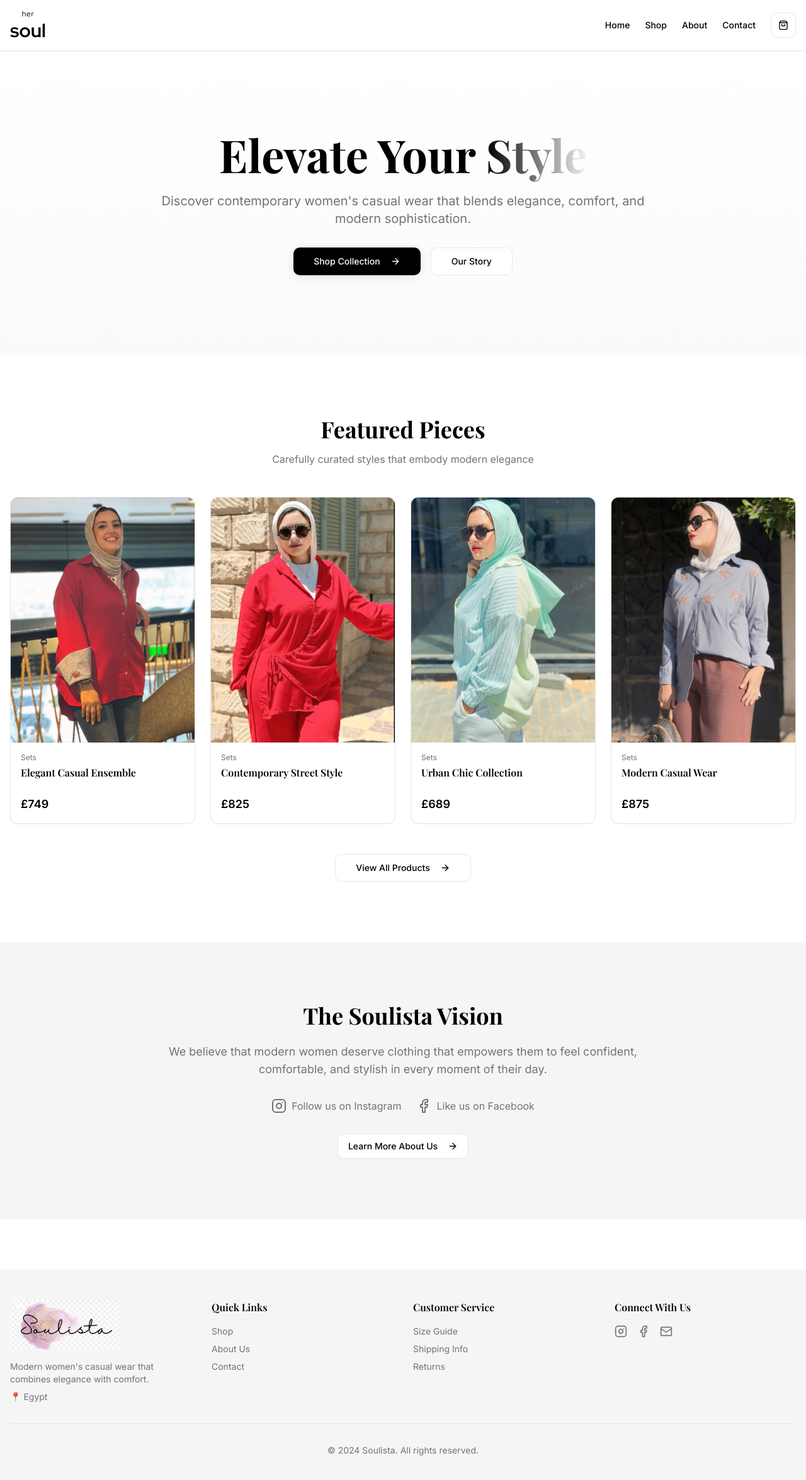
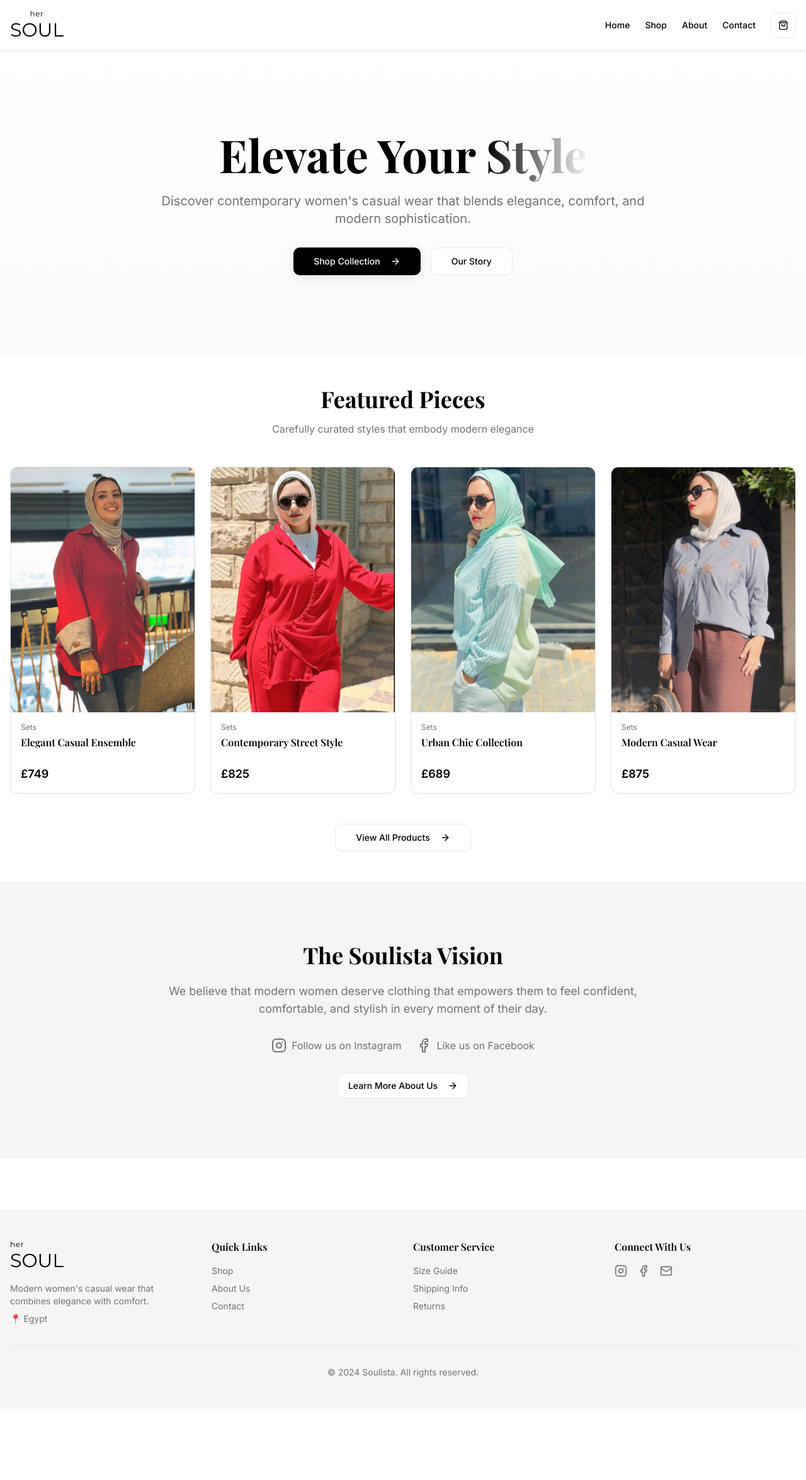
Before and after one commit to her-soul/her-soul.github.io, a React (Vite) app: page / in a window 1280 px wide. Shown: the top 2350 px of the page at 63% size. After the commit the page ends 2237 px from the top, so only its background shows below. Built offline with nearby package versions, Linux system fonts and the light colour scheme; the HTML template or start-up script is replaced by a standard one.

Commit message:
Refactor navigation and layout

```diff
--- a/index.html
+++ b/index.html
@@ -6,7 +6,7 @@
     <title>soulista-vibrant-wardrobe</title>
     <meta name="description" content="Lovable Generated Project" />
     <meta name="author" content="Lovable" />
-    <link rel="stylesheet" href="https://fonts.googleapis.com/css2?family=Red+Hat+Display:wght@300;400;500;600;700&display=swap" />
+    <link rel="stylesheet" href="https://fonts.googleapis.com/css2?family=Montserrat:wght@300;400;500;600;700&display=swap" />
 
     <meta property="og:title" content="soulista-vibrant-wardrobe" />
     <meta property="og:description" content="Lovable Generated Project" />
--- a/src/components/Footer.tsx
+++ b/src/components/Footer.tsx
@@ -1,6 +1,5 @@
 import { Link } from "react-router-dom";
 import { Instagram, Facebook, Mail } from "lucide-react";
-import logo from "@/assets/logo.png";
 
 export const Footer = () => {
   return (
@@ -9,7 +8,10 @@ export const Footer = () => {
         <div className="grid grid-cols-1 md:grid-cols-4 gap-8">
           {/* Brand */}
           <div>
-            <img src={logo} alt="Soulista" className="h-20 w-auto mb-4" />
+            <div className="flex flex-col items-start leading-none gap-0 mb-4">
+              <span className="text-xs font-brand tracking-wider text-foreground">her</span>
+              <span className="text-3xl font-brand text-foreground uppercase">SOUL</span>
+            </div>
             <p className="text-sm text-muted-foreground">
               Modern women's casual wear that combines elegance with comfort.
             </p>
--- a/src/components/Navigation.tsx
+++ b/src/components/Navigation.tsx
@@ -19,10 +19,10 @@ export const Navigation = () => {
     <nav className="sticky top-0 z-50 bg-background/95 backdrop-blur-md border-b border-border shadow-sm">
       <div className="container mx-auto px-4">
         <div className="flex items-center justify-between h-20">
-          {/* her soul Text - Left */}
-          <Link to="/" className="flex flex-col items-center leading-none">
-            <span className="text-xs font-red-velvet tracking-wider text-foreground">her</span>
-            <span className="text-3xl font-red-velvet font-bold text-foreground">soul</span>
+          {/* her SOUL Text - Left */}
+          <Link to="/" className="flex flex-col items-center leading-none gap-0">
+            <span className="text-xs font-brand tracking-wider text-foreground">her</span>
+            <span className="text-3xl font-brand text-foreground uppercase">SOUL</span>
           </Link>
 
           {/* Desktop Navigation - Right */}
--- a/src/pages/Home.tsx
+++ b/src/pages/Home.tsx
@@ -40,7 +40,7 @@ const Home = () => {
       </section>
 
       {/* Featured Products */}
-      <section className="py-16 md:py-24">
+      <section className="py-8 md:py-12">
         <div className="container mx-auto px-4">
           <div className="text-center mb-12">
             <h2 className="text-3xl md:text-4xl font-bold mb-4">Featured Pieces</h2>
--- a/tailwind.config.ts
+++ b/tailwind.config.ts
@@ -14,7 +14,7 @@ export default {
     },
     extend: {
       fontFamily: {
-        'red-velvet': ['Red Hat Display', 'sans-serif'],
+        'brand': ['Montserrat', 'sans-serif'],
       },
       colors: {
         border: "hsl(var(--border))",
```
